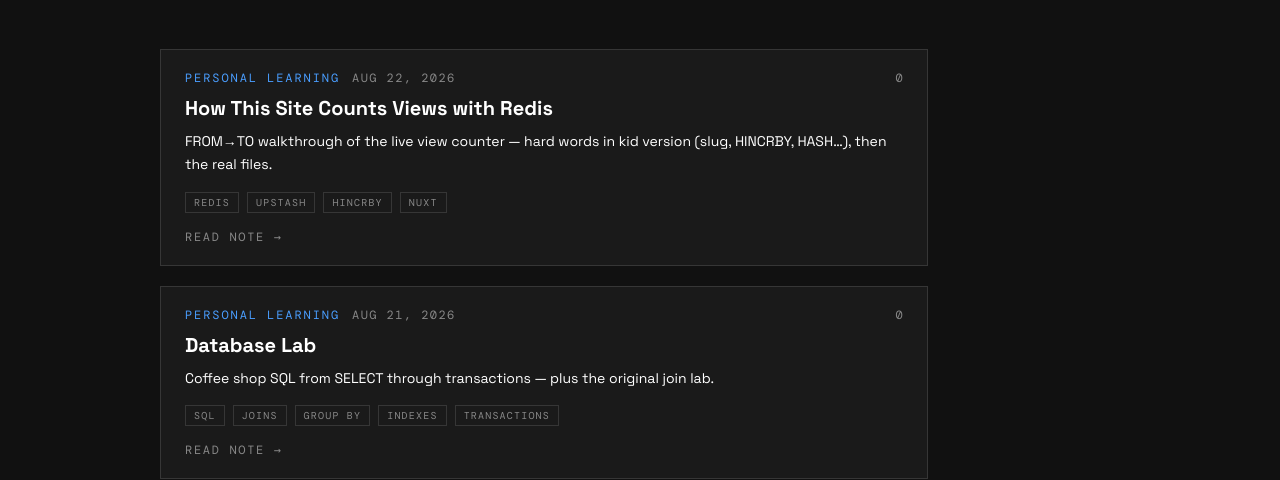
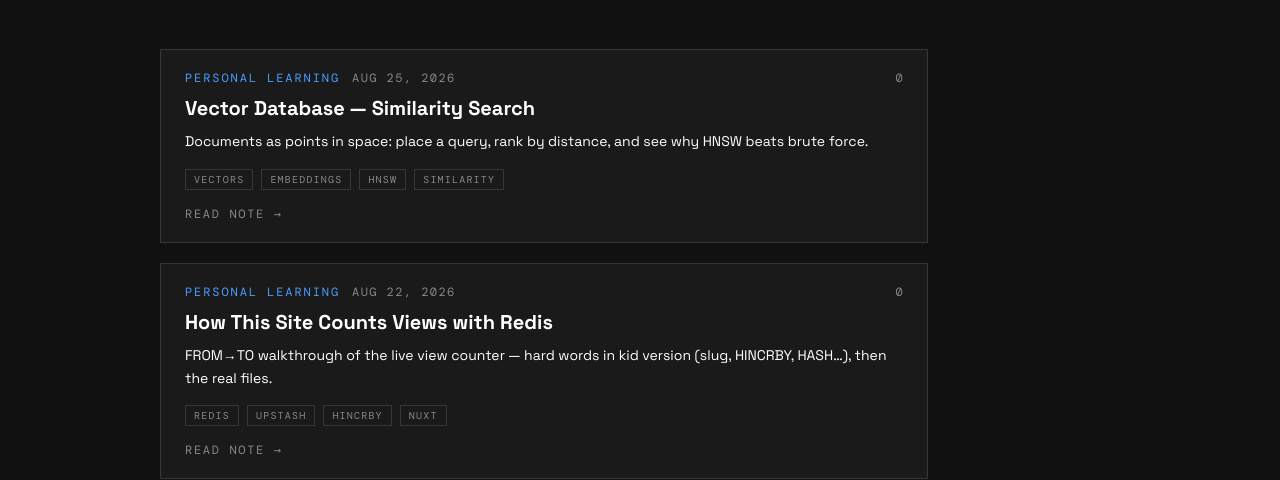
Before and after one commit to NityaSu/Publix, a Nuxt app: page /insights/notes in a window 1280 px wide. Shown: the part 382-862 px from the top of the page. Built offline with nearby package versions, Linux system fonts and the light colour scheme; no server answers; a web font is replaced by a local one.

Commit message:
Add new build note for Vector Database lesson on similarity search

```diff
--- a/data/buildNotes.ts
+++ b/data/buildNotes.ts
@@ -15,6 +15,15 @@ export interface BuildNote {
  * `pages/insights/notes/<slug>.vue`.
  */
 export const buildNotes: BuildNote[] = [
+  {
+    slug: 'vector-database',
+    title: 'Vector Database — Similarity Search',
+    summary:
+      'Documents as points in space: place a query, rank by distance, and see why HNSW beats brute force.',
+    tag: 'Personal Learning',
+    date: '2026-08-25',
+    stack: ['Vectors', 'Embeddings', 'HNSW', 'Similarity'],
+  },
   {
     slug: 'redis-views',
     title: 'How This Site Counts Views with Redis',
```
